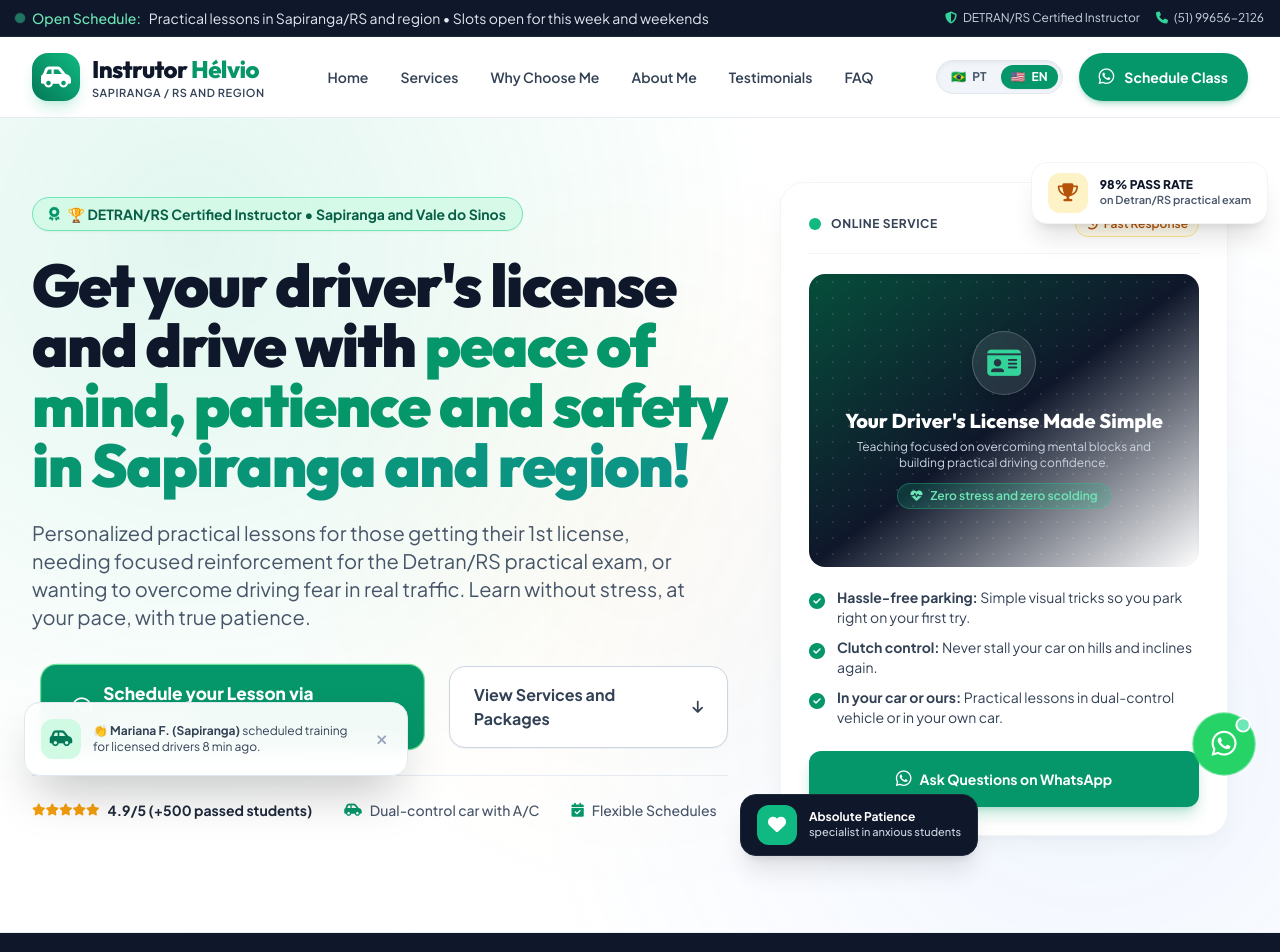
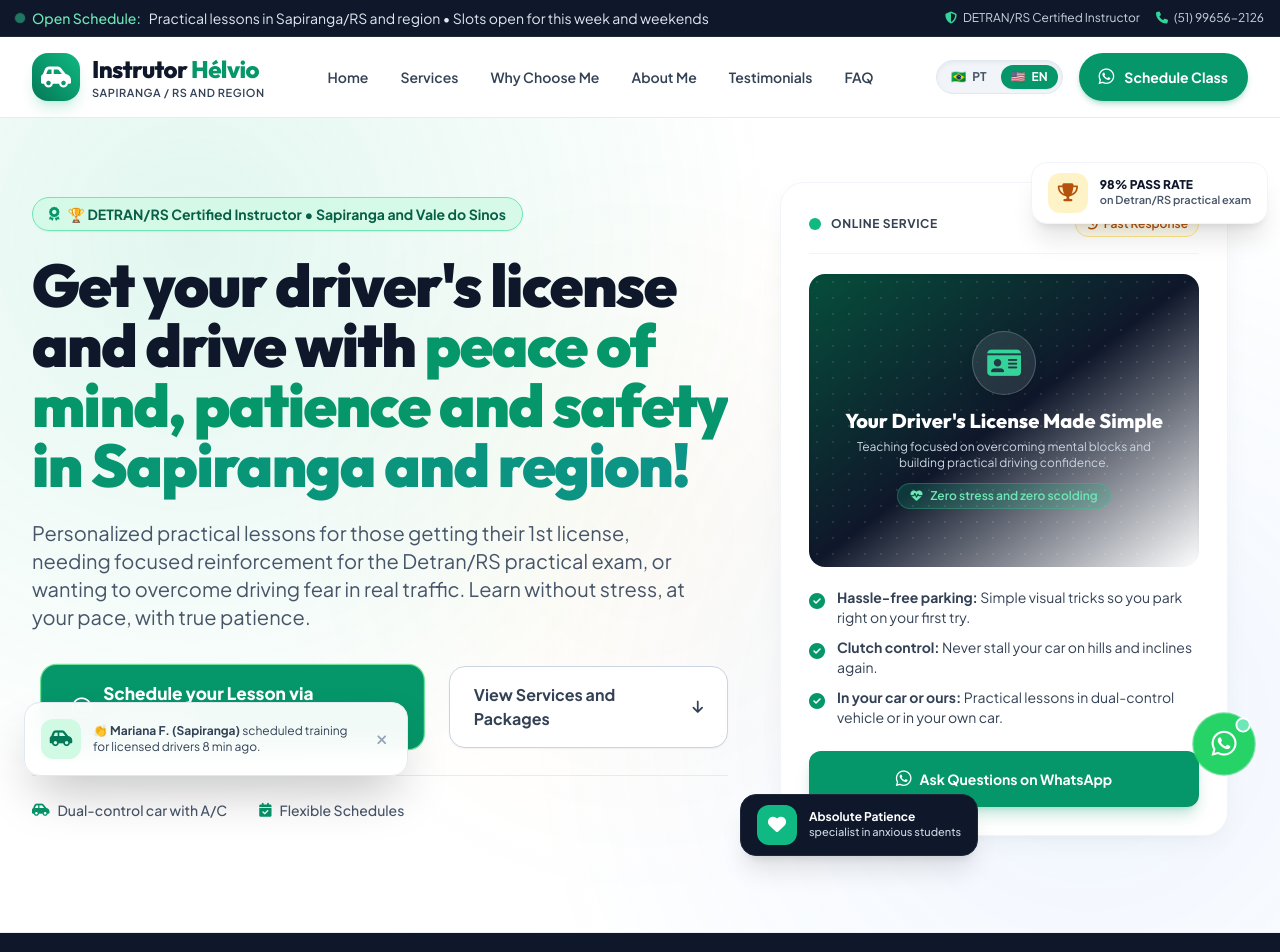
Before and after one commit to JoaoGH/instrutor-autonomo, a React (Vite) app: page / in a window 1280 px wide. Shown: the top 952 px of the page. Built offline with nearby package versions, Linux system fonts and the light colour scheme; the HTML template or start-up script is replaced by a standard one.

Commit message:
refactor: remover item desnecessario

```diff
--- a/src/components/Hero.jsx
+++ b/src/components/Hero.jsx
@@ -65,17 +65,6 @@
 
             {/* Prova Social Imediata (Mini Badges) */}
             <div className="pt-6 border-t border-slate-200/80 flex flex-wrap items-center justify-center lg:justify-start gap-6 sm:gap-8 text-slate-600 text-xs sm:text-sm">
-              <div className="flex items-center gap-2">
-                <div className="flex text-accent-amber text-xs">
-                  <i className="fa-solid fa-star"></i>
-                  <i className="fa-solid fa-star"></i>
-                  <i className="fa-solid fa-star"></i>
-                  <i className="fa-solid fa-star"></i>
-                  <i className="fa-solid fa-star"></i>
-                </div>
-                <span className="font-bold text-slate-800">{t('hero.socialProof')}</span>
-              </div>
-
               <div className="flex items-center gap-2">
                 <i className="fa-solid fa-car-side text-brand-600"></i>
                 <span className="font-medium">{t('hero.feature1')}</span>
--- a/src/components/Testimonials.jsx
+++ b/src/components/Testimonials.jsx
@@ -60,11 +60,6 @@
         {/* Selo de Avaliações Google */}
         <div className="mt-12 text-center">
           <div className="inline-flex items-center gap-3 px-6 py-3 rounded-full bg-slate-100 border border-slate-200 text-xs sm:text-sm text-slate-700">
-            <i className="fa-brands fa-google text-red-500 text-base"></i>
-            <span>
-              <strong>{t('testimonials.googleRatingText')}</strong>
-            </span>
-            <span className="text-slate-300">|</span>
             <span className="text-brand-700 font-semibold">
               {t('testimonials.trainedCountText')}
             </span>
--- a/src/locales/en.json
+++ b/src/locales/en.json
@@ -38,7 +38,6 @@
     "subtitle": "Personalized practical lessons for those getting their 1st license, needing focused reinforcement for the Detran/RS practical exam, or wanting to overcome driving fear in real traffic. Learn without stress, at your pace, with true patience.",
     "ctaPrimary": "Schedule your Lesson via WhatsApp",
     "ctaSecondary": "View Services and Packages",
-    "socialProof": "4.9/5 (+500 passed students)",
     "feature1": "Dual-control car with A/C",
     "feature2": "Flexible Schedules",
     "floatingBadge1": {
@@ -262,7 +261,6 @@
         "review": "I had never started a car in my life and I get extremely anxious. Hélvio explained every detail without raising his voice or complaining. He conveys unbelievable confidence. Highly recommended for anyone afraid of stressed instructors!"
       }
     ],
-    "googleRatingText": "4.9 out of 5.0 rating from satisfied students",
     "trainedCountText": "+500 drivers prepared in Sapiranga and region"
   },
   "faq": {
--- a/src/locales/pt-BR.json
+++ b/src/locales/pt-BR.json
@@ -38,7 +38,6 @@
     "subtitle": "Aulas práticas personalizadas para quem vai tirar a 1ª Habilitação, precisa de reforço focado para o exame prático do Detran/RS ou quer vencer o medo de dirigir (perde-medo) no trânsito real. Aprenda sem broncas, no seu ritmo e com quem tem paciência de verdade.",
     "ctaPrimary": "Agende sua Aula pelo WhatsApp",
     "ctaSecondary": "Ver Serviços e Pacotes",
-    "socialProof": "4.9/5 (+500 alunos aprovados)",
     "feature1": "Carro com Duplo Comando & Ar",
     "feature2": "Horários Flexíveis",
     "floatingBadge1": {
@@ -262,7 +261,6 @@
         "review": "Nunca tinha ligado um carro na vida e sou extremamente ansiosa. O Hélvio explicou cada detalhe sem nunca levantar a voz ou reclamar. Ele transmite uma segurança surreal. Recomendo de olhos fechados para quem tem medo de instrutor estressado!"
       }
     ],
-    "googleRatingText": "Nota 4.9 de 5.0 nas avaliações de alunos satisfeitos",
     "trainedCountText": "+500 motoristas preparados em Sapiranga e região"
   },
   "faq": {
```
